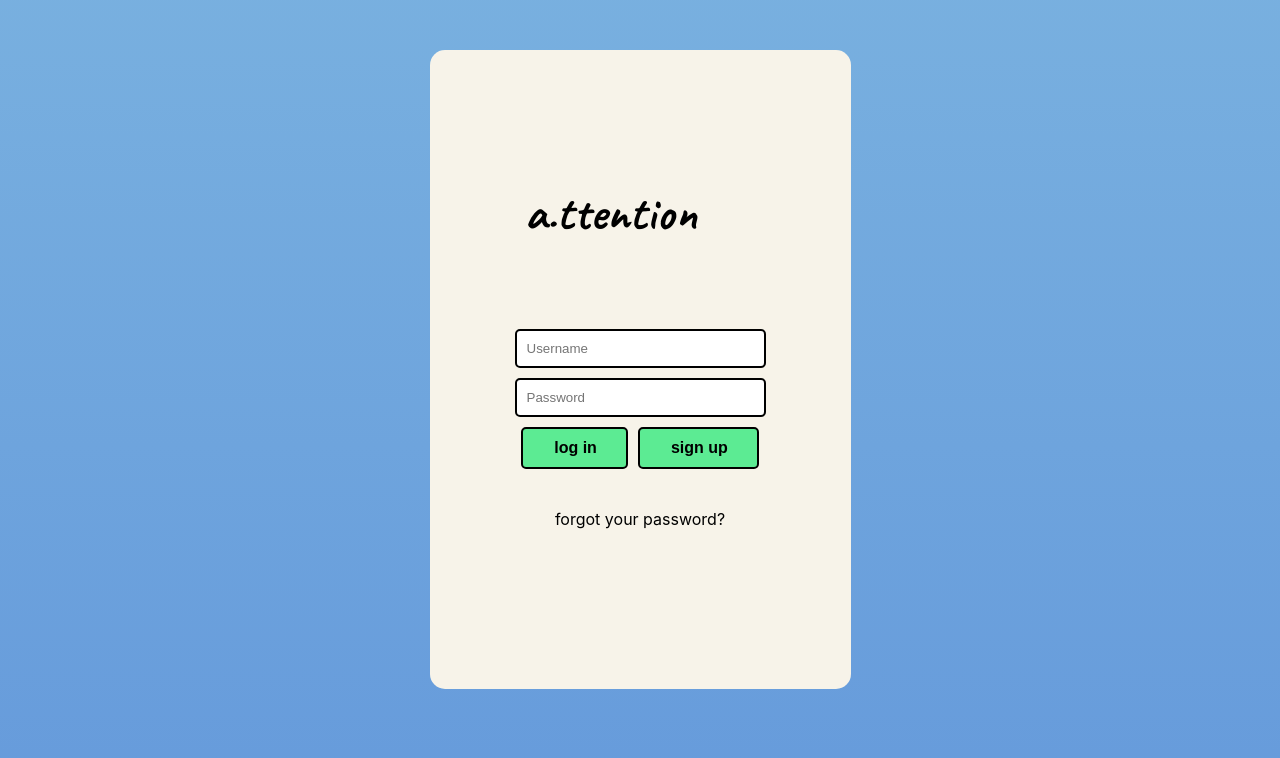
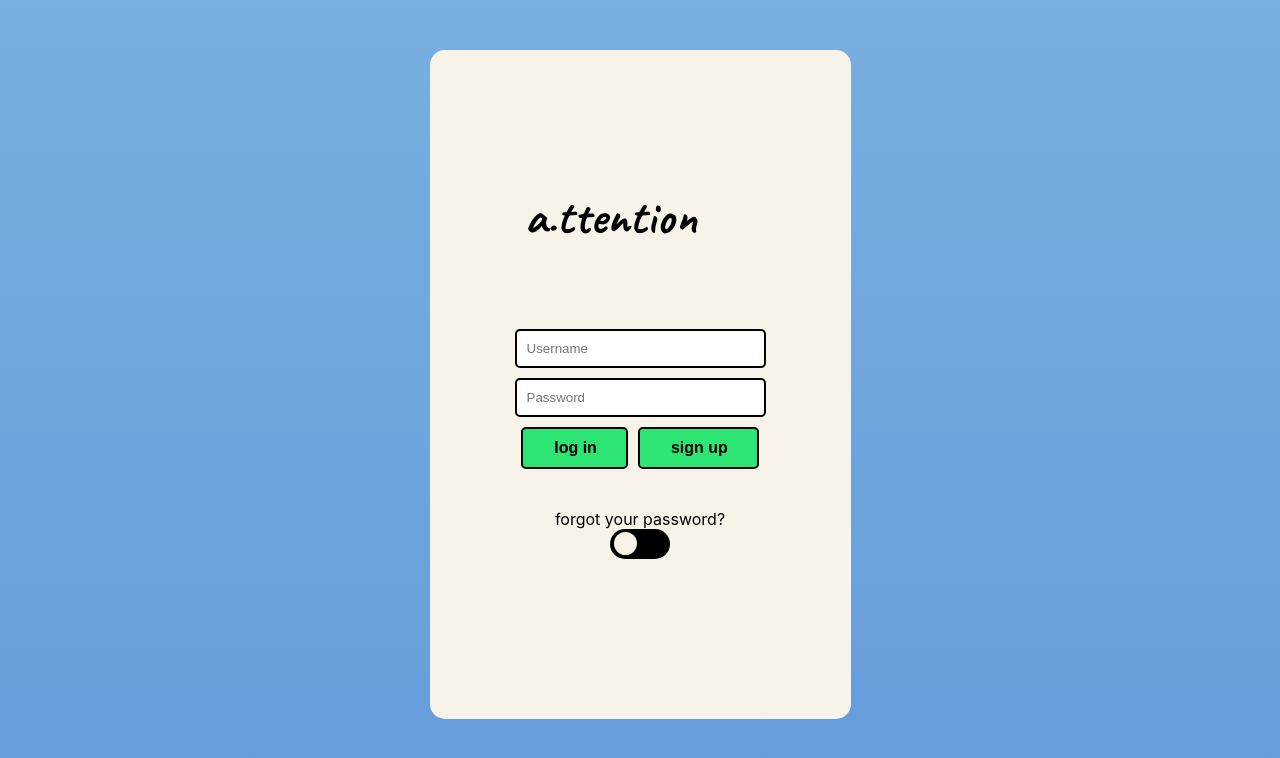
Before and after one commit to vincetrain/simple-adhd-app, a React (Create React App) app in the folder client/: page / in a window 1280 px wide. Shown: the top 758 px of the page. Built offline with nearby package versions, Linux system fonts and the light colour scheme; a web font is replaced by a local one.

Commit message:
changed site again
give comments

```diff
--- a/client/src/App.js
+++ b/client/src/App.js
@@ -16,11 +16,19 @@ function DisplayPage() {
 }
 
 function LoginPage() {
+
+  const [darkMode, setDarkMode] = useState(false);
+
+  function toggleDark() {
+    setDarkMode(!darkMode);
+  }
+
   return (
 
-    <div className="loginDiv">
+    <div className={darkMode ? "loginDiv dark" : "loginDiv"}>
 
     <div id="rightSide">
+
       <h1 id="textLog"> a.ttention </h1>
     <input id="userbox" placeholder="Username"></input>
     <br></br>
@@ -33,12 +41,18 @@ function LoginPage() {
     <br></br>
     <br></br>
     <a> forgot your password? </a>
-
+    <br></br>
+    <label className="switch">
+            <input type="checkbox" onChange={toggleDark}></input>
+            <span className="slider round"></span>
+          </label>
     </div>
     </div>
     </div>
   )
 }
+
+
 
 function App() {
 
--- a/client/src/index.css
+++ b/client/src/index.css
@@ -73,7 +73,7 @@ body {
 }
 
 #login, #signup {
-  background-color: rgb(92, 235, 147);
+  background-color: rgb(44, 229, 115);
   margin: 5px;
   border-radius: 5px;
   border-style: solid;
@@ -98,7 +98,7 @@ body {
   width: 15vw;
   height: 5vw;
   padding-left: 5px;
-  animation: changeText 6s linear infinite, bounce 3s ease-out infinite;
+  animation: changeText 6s linear infinite, bounce 4s ease-out infinite;
 
   font-family: "Caveat", cursive;
   font-optical-sizing: auto;
@@ -167,14 +167,14 @@ body {
   }
   75% {
     font-family:Cambria, Cochin, Georgia, Times, 'Times New Roman', serif;
-    transform:translateY(8px);
+
   }
   100% {
     font-family: "Caveat", cursive;
     font-optical-sizing: auto;
     font-weight: 700;
     font-style: normal;
-    transform:translateY(0px);
+
   }
 }
 
@@ -191,3 +191,96 @@ body {
   }
 
 }
+
+.switch {
+  position: relative;
+  display: inline-block;
+  width: 60px;
+  height: 30px;
+}
+
+
+.switch input {
+  opacity: 0;
+  width: 0;
+  height: 0;
+}
+
+
+.slider {
+  position: absolute;
+  cursor: pointer;
+  top: 0;
+  left: 0;
+  right: 0;
+  bottom: 0;
+  background-color: #000000;
+  -webkit-transition: .4s;
+  transition: .4s;
+}
+
+.slider:before {
+  position: absolute;
+  content: "";
+  height: 23px;
+  width: 23px;
+  left: 4px;
+  bottom: 4px;
+  background-color: rgb(247, 243, 233);
+  -webkit-transition: .4s;
+  transition: .4s;
+
+}
+
+input:checked + .slider {
+  background-color: rgb(247, 243, 233);
+
+}
+
+input:checked + .slider:before {
+  animation: animColor .4s forwards
+}
+
+@keyframes animColor {
+  from {
+    background-color: rgb(0, 0, 0);
+
+  }
+  to {
+
+    background-color: rgb(0, 0, 0);
+  }
+}
+input:focus + .slider {
+  box-shadow: 0 0 1px #efefef;
+}
+
+input:checked + .slider:before {
+  -webkit-transform: translateX(26px);
+  -ms-transform: translateX(26px);
+  transform: translateX(26px);
+}
+
+
+.slider.round {
+  border-radius: 34px;
+}
+
+.slider.round:before {
+  border-radius: 50%;
+}
+
+.dark {
+  background: linear-gradient(180deg, #343434, #151313);
+  background-size: 400% 400%;
+
+  -webkit-animation: backdrop 4s ease infinite;
+  -moz-animation: backdrop 4s ease infinite;
+  animation: backdrop 4s ease infinite;
+}
+
+@keyframes switch {
+  from {
+
+  }
+}
```
